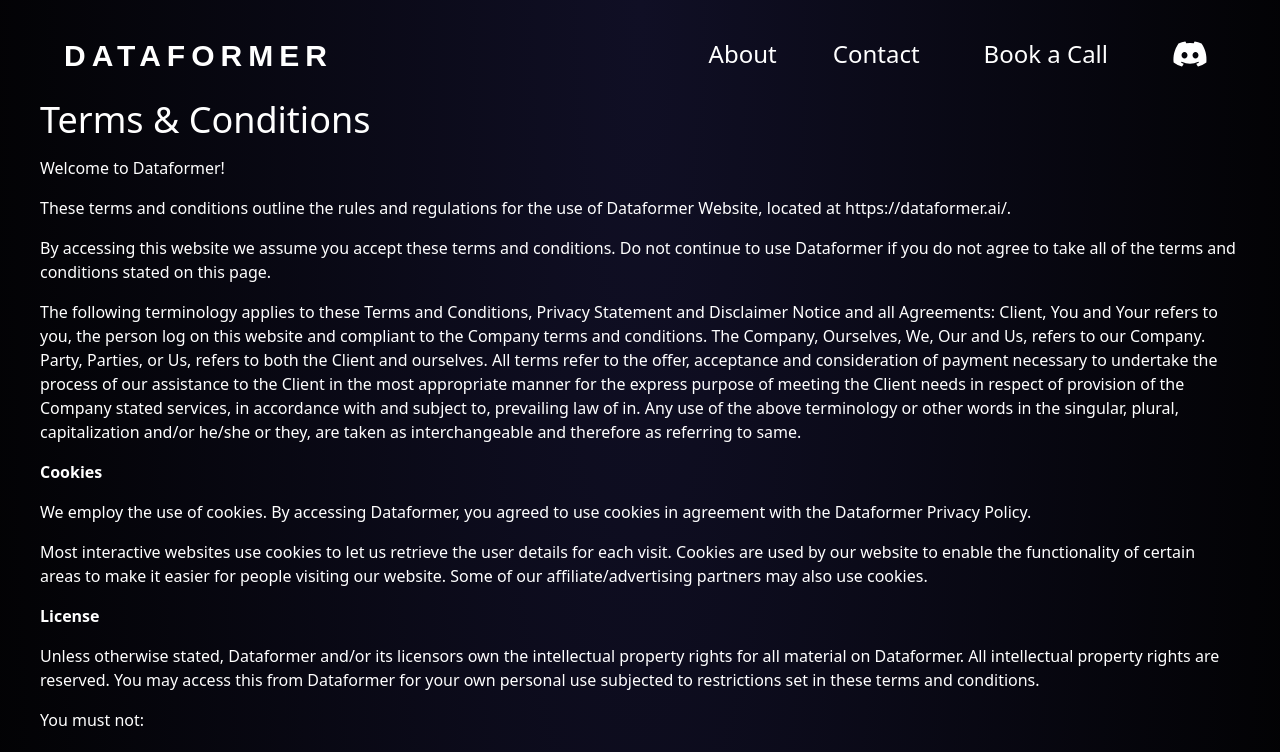
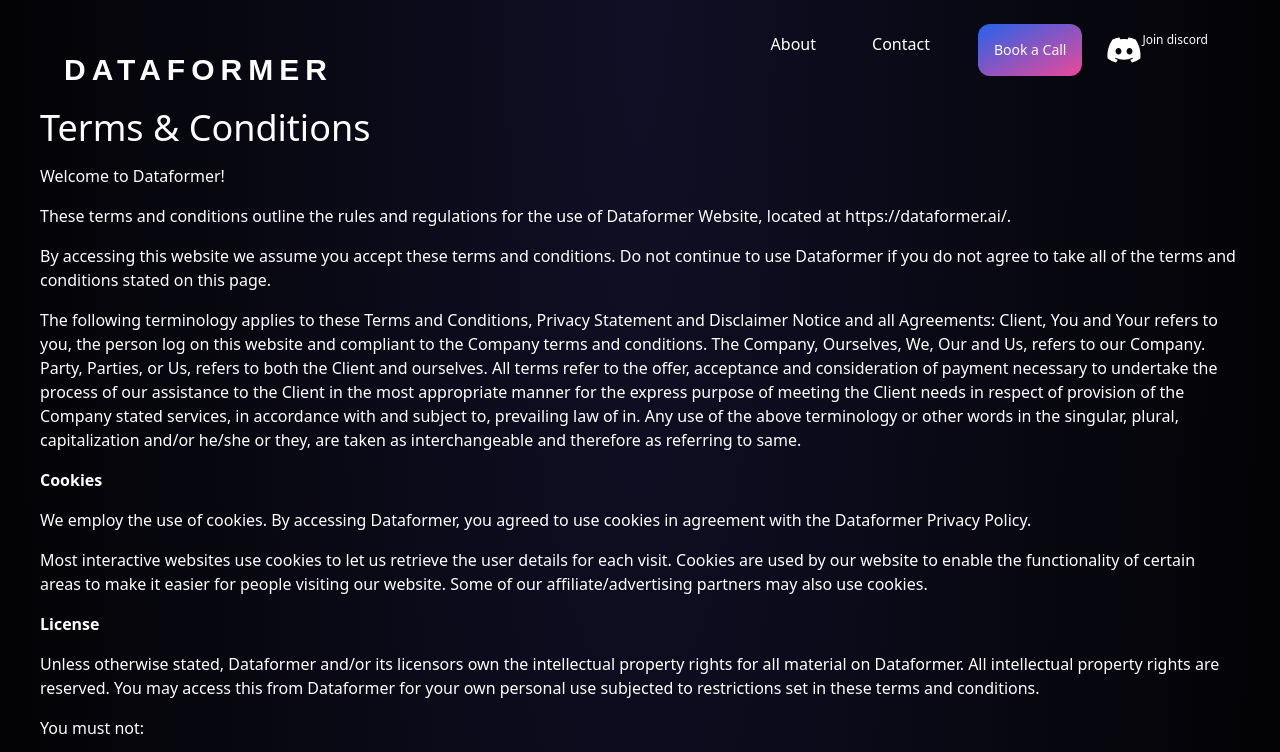
Before and after one commit to IayushCoderJOD/dataformer-bhabha-ai, a Next.js app: page /terms in a window 1280 px wide. Shown: the top 752 px of the page. Built offline with nearby package versions, Linux system fonts and the light colour scheme.

Commit message:
mobile responsive,vertical allign, img, buttons donee

```diff
--- a/components/Hero.tsx
+++ b/components/Hero.tsx
@@ -12,7 +12,6 @@
 import Slider from "react-slick";
 import "slick-carousel/slick/slick.css";
 import "slick-carousel/slick/slick-theme.css";
-interface DatabaseIconProps extends SVGProps<SVGSVGElement> {}
 
 
 function Hero() {
@@ -27,11 +26,11 @@
 const settings = {
   dots: true,
   infinite: true,
-  speed: 2000,
+  speed: 4000,
   slidesToShow: 4,
   slidesToScroll: 1,
   autoplay: true,
-  autoplaySpeed: 0,
+  autoplaySpeed: 500,
   responsive: [
     {
       breakpoint: 1024,
@@ -67,28 +66,28 @@
         <div className="mx-auto mt-2 h-1 w-full bg-gradient-to-r from-purple-400 via-pink-500 to-red-500"></div>
     </div>
 
-        <p className="max-w-[800px] text-gray-400 md:text-xl/relaxed lg:text-base/relaxed xl:text-xl/relaxed mt-4">
+        <p className="max-w-[800px] mt-10 text-gray-400 md:text-xl/relaxed lg:text-base/relaxed xl:text-xl/relaxed ">
         Create, curate and clean datasets for your custom Large Language Model fine-tuning.
         </p>
 
-        <div className="mt-8">
+        <div className="mt-10">
           <Link target="_blank" href={"https://github.com/BhabhaAI"} >
-        <button className="   relative inline-flex items-center justify-center p-0.5 mb-2 me-2 overflow-hidden text-xs xl:text-md font-medium text-gray-900 rounded-lg group bg-gradient-to-br from-purple-600 to-blue-500 group-hover:from-purple-600 group-hover:to-blue-500 hover:text-white dark:text-white focus:ring-4 focus:outline-none focus:ring-blue-300 dark:focus:ring-blue-800">
+        <button className=" relative inline-flex items-center justify-center p-0.5 mb-2 mr-3 me-2 overflow-hidden text-sm xl:text-md font-medium text-gray-900 rounded-lg group bg-gradient-to-br from-purple-600 to-blue-500 group-hover:from-purple-600 group-hover:to-blue-500 hover:text-white dark:text-white focus:ring-4 focus:outline-none focus:ring-blue-300 dark:focus:ring-blue-800">
 <span className="relative px-5 py-2.5 transition-all ease-in duration-75 bg-white dark:bg-gray-900 rounded-md group-hover:bg-opacity-0">
 Explore Github
 </span>
 </button>
           </Link>
           <Link target="_blank" href={"https://cal.com/satpal/30min"} >
-<button className="relative     inline-flex items-center justify-center p-0.5 mb-2 me-2 overflow-hidden text-xs xl:text-md font-medium text-gray-900 rounded-lg group bg-gradient-to-br from-purple-500 to-pink-500 group-hover:from-purple-500 group-hover:to-pink-500 hover:text-white dark:text-white focus:ring-4 focus:outline-none focus:ring-purple-200 dark:focus:ring-purple-800">
+<button className="relative     inline-flex items-center justify-center p-0.5 mb-2 me-2 overflow-hidden text-sm xl:text-md font-medium text-gray-900 rounded-lg group bg-gradient-to-br from-purple-500 to-pink-500 group-hover:from-purple-500 group-hover:to-pink-500 hover:text-white dark:text-white focus:ring-4 focus:outline-none focus:ring-purple-200 dark:focus:ring-purple-800">
 <span className="relative  px-5 py-2.5 transition-all ease-in duration-75 bg-white dark:bg-gray-900 rounded-md group-hover:bg-opacity-0">
 Book a call
 </span>
 </button>
           </Link>
         </div>
-        <div className="mt-4">
-        <a href="/about" className="hover:underline text-gray-200 ">
+        <div className="mt-7">
+        <a href="/about" className=" text-lg hover:underline text-gray-200 ">
             Learn more
         </a>
         </div>
@@ -136,15 +135,15 @@
       <Image className="w-[80%] rounded-xl" src={image_section} alt="" />
     </div>
     {/* image section ends here */}
-
-
     {/* below is the testimonial section */}
 
     <div className="flex justify-center mt-20">
         <h1 className="text-4xl text-white">Testimonials</h1>
     </div>
       <div className="rounded-b-2xl ml-8 mt-10 w-[90%]">
-        <Slider {...settings}>
+
+{/* Render slider once tweets are loaded */}
+  <Slider {...settings}>
           <div className="px-1">
             <div className="tweet-container">
               <TwitterTweetEmbed tweetId="1785410133646061727" />
@@ -192,7 +191,7 @@
           </div>
         </Slider>
       </div>
-            </>
+    </>
 );
 }
 
--- a/components/Navbar.tsx
+++ b/components/Navbar.tsx
@@ -1,4 +1,5 @@
-import React from 'react'
+'use client'
+import React, { useState } from 'react'
 import Link from 'next/link'
 import { navLinks } from './constants'
 import MobileMenu from './Mobilemenu'
@@ -6,30 +7,35 @@
 
 
 function Navbar() {
+  const [toggle,setToggle]=useState(true);
   return (
     <>
       <div className='flex sticky sm:px-16 px-6 justify-center items-center top-0 z-50'>
         <div className='xl:max-w-[1280px] w-full'>
-          <nav className='align-middle flex w-full py-1 pb-5 pt-3 justify-between items-center navbar'>
+          <nav className='align-middle flex w-full py-1 pb-5 justify-between items-center navbar'>
             <Link href='/'>
-              <div className='pt-5 text-2xl text-white dm-sans-heading'>
+              <div className='md:mt-12 mt-24 text-2xl text-white dm-sans-heading'>
                 <span className='font-bold text-md sm:text-lg md:text-xl lg:text-3xl' style={{ letterSpacing: '0.2em' }}>DATAFORMER</span>
               </div>
             </Link>
-            <ul className='list-none md:flex text-sm md:text-lg lg:text-xl xl:text-2xl hidden justify-end items-center flex-1 mt-4'>
+              <button onClick={()=>{
+                setToggle(!toggle)
+              }} className={!toggle?'block lg:hidden top-9 absolute right-28':'block lg:hidden top-9 absolute right-5 text-2xl text-white'}>{!toggle?"❌":"☰"}</button>
+            <ul className={!toggle?'relative md:top-5 top-16 ml-32 sm:ml-48 md:ml-52  list-none md:flex  text-md md:text-lg lg:text-xl xl:text-2xl justify-end items-center flex-1 ':' md:flex  hidden'}>
               {navLinks.map((nav, index) => (
                 <li
                   key={nav.id}
+
                   style={{
-                    background: nav.id === 'call' ? 'none' : undefined
+                    background: nav.id === 'call' ? 'bg-yellow-900' : undefined
                   }}
-                  className={`hover:underline  text-white rounded-xl p-2 ${index === navLinks.length - 1 ? 'mr-0' : 'mr-10'}
-                    ${nav.id === 'call' ? 'bg-[#000000] text-white px-4 py-2 rounded-md cursor-pointer' : ''}`}
+                  className={`mt-2 hover:underline text-white rounded-xl p-2 ${index === navLinks.length - 1 ? 'mr-0' : 'mr-10'}
+                    ${nav.id === 'call' ? 'relative inline-flex items-center justify-center  p-2 text-xs mr-4 me-2 overflow-hidden md:p-4  md:text-sm xl:text-md font-medium text-gray-900 rounded-lg group bg-gradient-to-br from-blue-600 to-pink-500 group-hover:from-blue-600 group-hover:to-pink-500 hover:text-white dark:text-white focus:ring-4 focus:outline-none focus:ring-blue-300 dark:focus:ring-blue-800' : ''}`}
                 >
                   <Link href={nav.href} target={nav.id === 'call' ? '_blank' : '_self'} rel="noopener noreferrer">
                     {nav.id === 'discord' ? (
                       <p className='text-4xl flex'>
-                        <FaDiscord />
+                        <FaDiscord /> <span className='text-xs'>Join discord</span>
                       </p>
                     ) : (
                       nav.title
```
Also changed, not shown: app/globals.css (+0 -13 lines).
